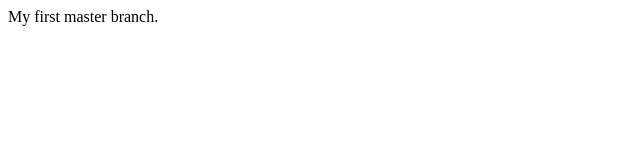
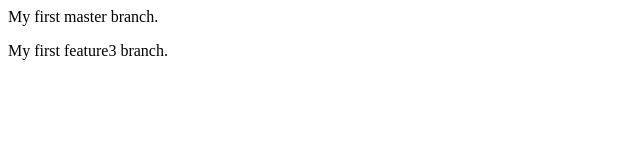
Before and after one commit to skatke02/master, a plain HTML site: page index.html in a window 1280 px wide. Shown: the whole page, without its empty margins (0-640 px from the left). Drawn offline with Linux system fonts and the light colour scheme.

Commit message:
first feature3 commit

```diff
--- a/index.html
+++ b/index.html
@@ -2,6 +2,7 @@
 <body>
 
 <p>My first master branch.</p>
+<p>My first feature3 branch.</p>
 
 </body>
 </html>
```
